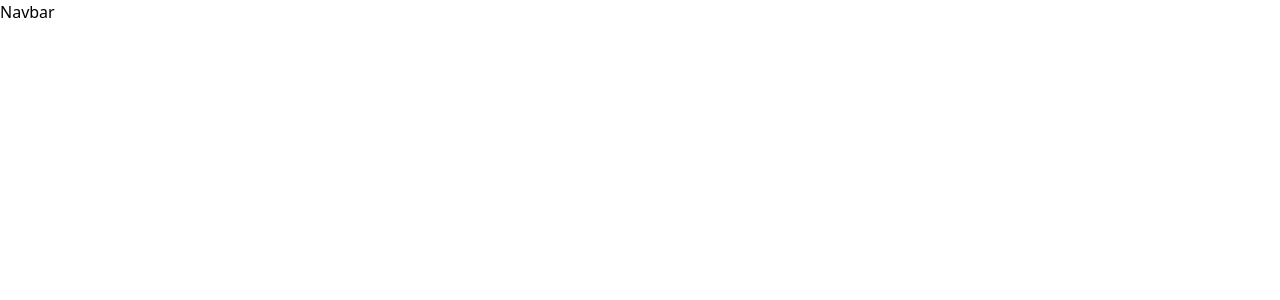
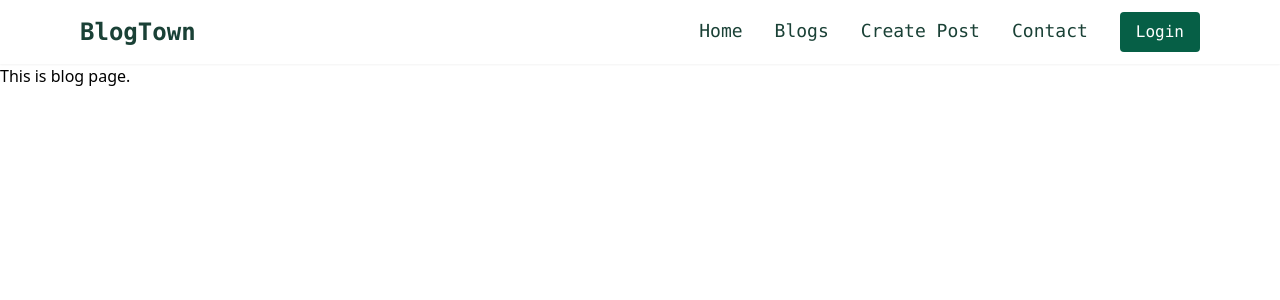
Before and after one commit to shahnewaz171/blog-town-frontend, a React (Create React App) app: page /blogs in a window 1280 px wide. Shown: the top 300 px of the page. Built offline with nearby package versions, Linux system fonts and the light colour scheme.

Commit message:
update navbar

```diff
--- a/public/index.html
+++ b/public/index.html
@@ -24,7 +24,7 @@
       work correctly both with client-side routing and a non-root public URL.
       Learn how to configure a non-root public URL by running `npm run build`.
     -->
-    <title>React App</title>
+    <title>Blog Town</title>
   </head>
   <body>
     <noscript>You need to enable JavaScript to run this app.</noscript>
--- a/src/App.js
+++ b/src/App.js
@@ -1,11 +1,36 @@
 import './App.css';
 import { BrowserRouter as Router, Switch, Route} from "react-router-dom";
 import Home from './components/Home/Home';
+import Navbar from './components/Home/Navbar/Navbar';
+import Dropdown from './components/Home/Navbar/Dropdown';
+import { useEffect, useState } from 'react';
 
 function App() {
+  const [isOpen, setIsOpen] = useState(false);
+
+  const toggle = () => {
+    setIsOpen(!isOpen);
+  }
+
+  useEffect(() => {
+    const hideMenu = () => {
+      if(window.innerWidth > 768 && isOpen){
+        setIsOpen(false);
+      }
+    }
+
+    window.addEventListener('resize', hideMenu);
+
+    return () => {
+      window.removeEventListener('resize', hideMenu);
+    }
+  })
+
   return (
     <div>
       <Router>
+        <Navbar toggle={toggle} />
+        <Dropdown isOpen={isOpen} toggle={toggle} />
         <Switch>
           <Route to="/">
             <Home />
--- /dev/null
+++ b/src/components/Home/Blog/Blog.js
@@ -0,0 +1,11 @@
+import React from 'react';
+
+const Blog = () => {
+    return (
+        <div>
+            <h1>This is blog page.</h1>
+        </div>
+    );
+};
+
+export default Blog;
--- a/src/components/Home/Home.js
+++ b/src/components/Home/Home.js
@@ -1,10 +1,10 @@
 import React from 'react';
-import Navbar from './Navbar/Navbar';
+import Blog from './Blog/Blog';
 
 const Home = () => {
     return (
         <>
-            <Navbar />
+            <Blog></Blog>
         </>
     );
 };
--- /dev/null
+++ b/src/components/Home/Navbar/Dropdown.js
@@ -0,0 +1,18 @@
+import React from 'react';
+import { Link } from 'react-router-dom';
+
+const Dropdown = ({isOpen, toggle}) => {
+    return (
+        <div className={isOpen ? 'grid grid-rows-4 text-center items-center bg-green-500' : 'hidden'} onClick={toggle}>
+            <Link to="/home" className="p-4 hover:text-green-800 nav-item font-medium text-lg">Home</Link>
+            <Link to="/blogs" className="p-4 hover:text-green-800 nav-item font-medium text-lg">Blogs</Link>
+            <Link to="/create_post" className="p-4 hover:text-green-800 nav-item font-medium text-lg">Create Post</Link>
+            <Link to="/contact" className="p-4 hover:text-green-800 nav-item font-medium text-lg">Contact</Link>
+            <Link to="#" className="pb-4">
+                <button className="text-white ml-4 bg-green-800 hover:bg-green-700 py-2 px-4 rounded">Login</button>
+            </Link>
+        </div>
+    );
+};
+
+export default Dropdown;
--- a/src/components/Home/Navbar/Navbar.css
+++ b/src/components/Home/Navbar/Navbar.css
@@ -0,0 +1,4 @@
+.nav-item,
+.nav-title{
+    color: #1a4136;
+}
--- a/src/components/Home/Navbar/Navbar.js
+++ b/src/components/Home/Navbar/Navbar.js
@@ -1,10 +1,25 @@
 import React from 'react';
+import { Link } from 'react-router-dom';
 import './Navbar.css';
 
-const Navbar = () => {
+const Navbar = ({toggle}) => {
     return (
         <div>
-            <h1>Navbar</h1>
+            <nav className="flex justify-between items-center h-16 bg-white text-black relative shadow-sm md:px-20 font-mono">
+                <Link to="/" className="text-2xl font-extrabold nav-title">BlogTown</Link>
+                <div className="px-4 cursor-pointer md:hidden" onClick={toggle}>
+                    <svg className="w-6 h-6" fill="none" stroke="currentColor" viewBox="0 0 24 24" xmlns="http://www.w3.org/2000/svg"><path strokeLinecap="round" strokeLinejoin="round" strokeWidth={2} d="M4 6h16M4 12h16M4 18h16" /></svg>
+                </div>
+                <div className="md:block hidden">
+                    <Link to="/home" className="p-4 hover:text-green-800 nav-item font-medium text-lg">Home</Link>
+                    <Link to="/blogs" className="p-4 hover:text-green-800 nav-item font-medium text-lg">Blogs</Link>
+                    <Link to="/create_post" className="p-4 hover:text-green-800 nav-item font-medium text-lg">Create Post</Link>
+                    <Link to="/contact" className="p-4 hover:text-green-800 nav-item font-medium text-lg">Contact</Link>
+                    <Link to="#">
+                        <button className="text-white ml-4 bg-green-800 hover:bg-green-700 py-2 px-4 rounded">Login</button>
+                    </Link>
+                </div>
+            </nav>
         </div>
     );
 };
```
